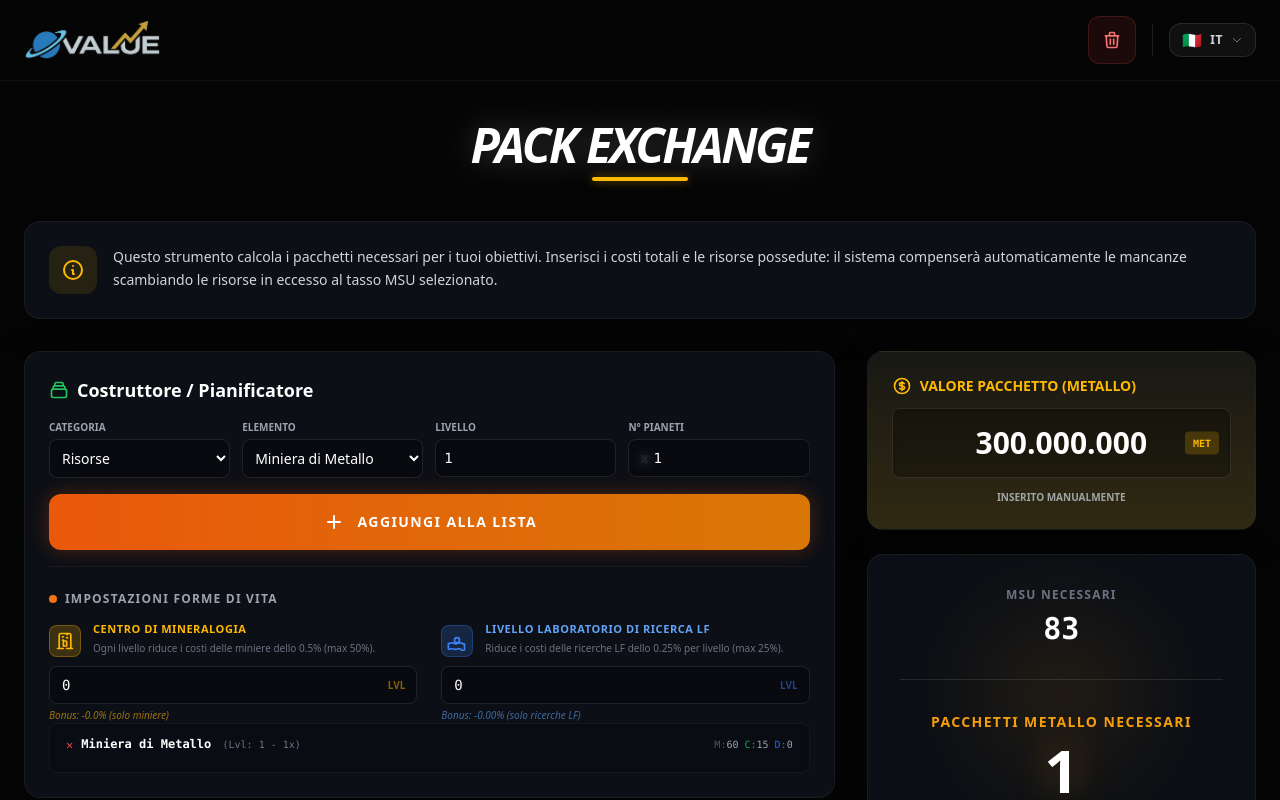
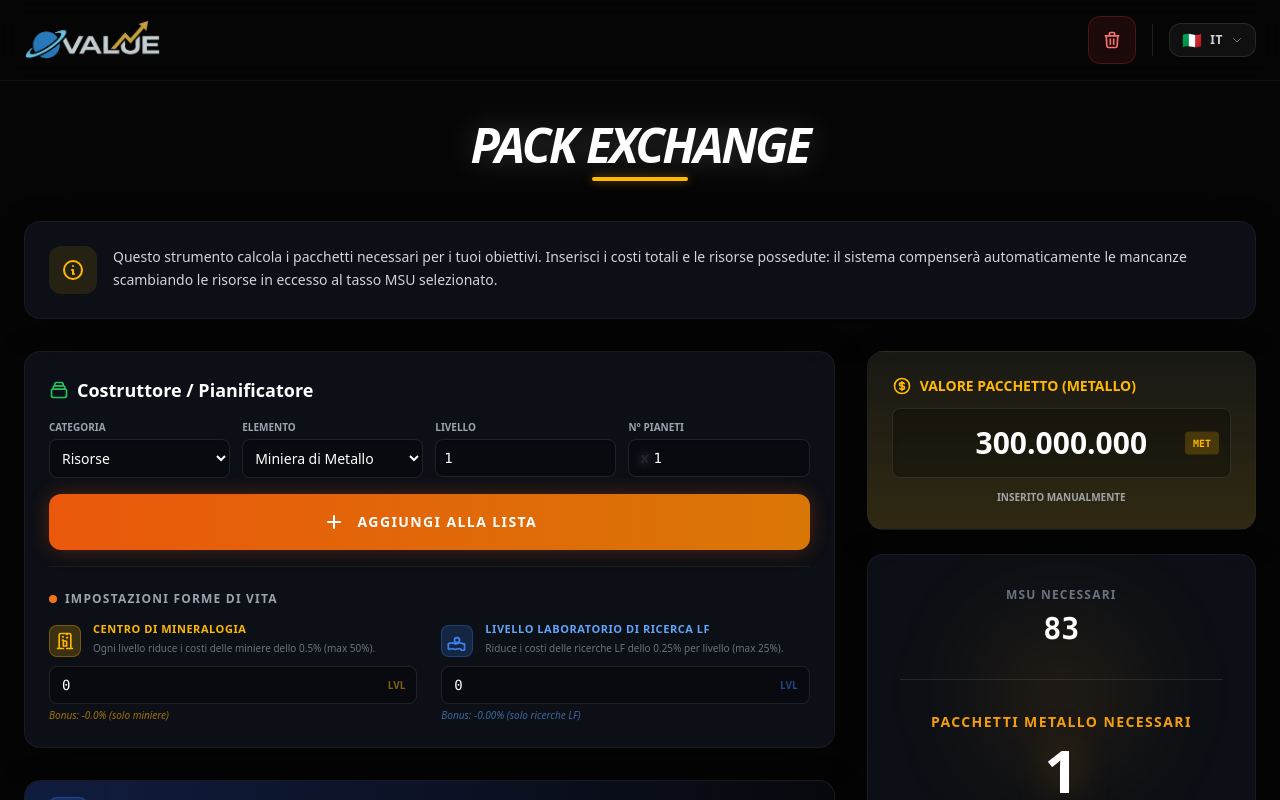
Before and after one commit to nicolagalassi/ovalue, a Vue app: page /pack in a window 1280 px wide. Both pictures are taken after a click on the button "AGGIUNGI ALLA LISTA". Shown: the top 800 px of the page. Built offline with nearby package versions, Linux system fonts and the light colour scheme.

Commit message:
fix pack

```diff
--- a/src/data/ogame_db.js
+++ b/src/data/ogame_db.js
@@ -217,31 +217,31 @@ export const OGAME_DB = {
 
     "fleet": {
         "items": {
-            "small_cargo": { "b": [2000, 2000, 0], "f": 1, "type": "unit" },
-            "large_cargo": { "b": [6000, 6000, 0], "f": 1, "type": "unit" },
-            "light_fighter": { "b": [3000, 1000, 0], "f": 1, "type": "unit" },
-            "heavy_fighter": { "b": [6000, 4000, 0], "f": 1, "type": "unit" },
-            "cruiser": { "b": [20000, 7000, 2000], "f": 1, "type": "unit" },
-            "battleship": { "b": [45000, 15000, 0], "f": 1, "type": "unit" },
-            "colony_ship": { "b": [10000, 20000, 10000], "f": 1, "type": "unit" },
-            "recycler": { "b": [10000, 6000, 2000], "f": 1, "type": "unit" },
-            "espionage_probe": { "b": [0, 1000, 0], "f": 1, "type": "unit" },
-            "bomber": { "b": [50000, 25000, 15000], "f": 1, "type": "unit" },
-            "destroyer": { "b": [60000, 50000, 15000], "f": 1, "type": "unit" },
-            "deathstar": { "b": [5000000, 4000000, 1000000], "f": 1, "type": "unit" },
-            "battlecruiser": { "b": [30000, 40000, 15000], "f": 1, "type": "unit" },
-            "reaper": { "b": [85000, 55000, 20000], "f": 1, "type": "unit" },
-            "pathfinder": { "b": [8000, 15000, 8000], "f": 1, "type": "unit" },
-            "rocket_launcher": { "b": [2000, 0, 0], "f": 1, "type": "unit" },
-            "light_laser": { "b": [1500, 500, 0], "f": 1, "type": "unit" },
-            "heavy_laser": { "b": [6000, 2000, 0], "f": 1, "type": "unit" },
-            "gauss_cannon": { "b": [20000, 15000, 2000], "f": 1, "type": "unit" },
-            "ion_cannon": { "b": [2000, 6000, 0], "f": 1, "type": "unit" },
-            "plasma_turret": { "b": [50000, 50000, 30000], "f": 1, "type": "unit" },
-            "small_shield_dome": { "b": [10000, 10000, 0], "f": 1, "type": "unit" },
-            "large_shield_dome": { "b": [50000, 50000, 0], "f": 1, "type": "unit" },
-            "interplanetary_missile": { "b": [12500, 2500, 10000], "f": 1, "type": "unit" },
-            "antiballistic_missile": { "b": [8000, 0, 2000], "f": 1, "type": "unit" }
+            "small_cargo": { "cost": [2000, 2000, 0], "f": 1, "type": "unit" },
+            "large_cargo": { "cost": [6000, 6000, 0], "f": 1, "type": "unit" },
+            "light_fighter": { "cost": [3000, 1000, 0], "f": 1, "type": "unit" },
+            "heavy_fighter": { "cost": [6000, 4000, 0], "f": 1, "type": "unit" },
+            "cruiser": { "cost": [20000, 7000, 2000], "f": 1, "type": "unit" },
+            "battleship": { "cost": [45000, 15000, 0], "f": 1, "type": "unit" },
+            "colony_ship": { "cost": [1000, 20000, 10000], "f": 1, "type": "unit" },
+            "recycler": { "cost": [10000, 6000, 2000], "f": 1, "type": "unit" },
+            "espionage_probe": { "cost": [0, 1000, 0], "f": 1, "type": "unit" },
+            "bomber": { "cost": [50000, 25000, 15000], "f": 1, "type": "unit" },
+            "destroyer": { "cost": [60000, 50000, 15000], "f": 1, "type": "unit" },
+            "deathstar": { "cost": [5000000, 4000000, 1000000], "f": 1, "type": "unit" },
+            "battlecruiser": { "cost": [30000, 40000, 15000], "f": 1, "type": "unit" },
+            "reaper": { "cost": [85000, 55000, 20000], "f": 1, "type": "unit" },
+            "pathfinder": { "cost": [8000, 15000, 8000], "f": 1, "type": "unit" },
+            "rocket_launcher": { "cost": [2000, 0, 0], "f": 1, "type": "unit" },
+            "light_laser": { "cost": [1500, 500, 0], "f": 1, "type": "unit" },
+            "heavy_laser": { "cost": [6000, 2000, 0], "f": 1, "type": "unit" },
+            "gauss_cannon": { "cost": [20000, 15000, 2000], "f": 1, "type": "unit" },
+            "ion_cannon": { "cost": [2000, 6000, 0], "f": 1, "type": "unit" },
+            "plasma_turret": { "cost": [50000, 50000, 30000], "f": 1, "type": "unit" },
+            "small_shield_dome": { "cost": [10000, 10000, 0], "f": 1, "type": "unit" },
+            "large_shield_dome": { "cost": [50000, 50000, 0], "f": 1, "type": "unit" },
+            "interplanetary_missile": { "cost": [12500, 2500, 10000], "f": 1, "type": "unit" },
+            "antiballistic_missile": { "cost": [8000, 0, 2000], "f": 1, "type": "unit" }
         }
     },
     premium_items_legacy: {
--- a/src/locales/en.json
+++ b/src/locales/en.json
@@ -106,6 +106,7 @@
     "pack_calc_title": "Pack Exchange",
     "pack_calc_intro": "This tool calculates the packs needed for your goals. Enter total costs and held resources: the system will automatically compensate for shortages by trading excess resources at the selected MSU rate.",
     "lbl_min_level": "Mineral Research Centre (Rock'tal)",
+    "lbl_queue_list": "Construction List",
     "lbl_min_desc": "Each level reduces mine construction costs by 0.5% (max 50%).",
     "btn_add_queue": "Add to List",
     "cat_resources": "Resource Buildings",
@@ -182,6 +183,10 @@
     "gauss_cannon": "Gauss Cannon",
     "ion_cannon": "Ion Cannon",
     "plasma_turret": "Plasma Turret",
+    "small_shield_dome": "Small Shield Dome",
+    "large_shield_dome": "Large Shield Dome",
+    "interplanetary_missile": "Interplanetary Missiles",
+    "antiballistic_missile": "Anti-Ballistic Missiles",
     "mineralogy_centre": "Mineral Research Centre",
     "1001": "Residential Sector",
     "1002": "Biosphere Farm",
--- a/src/locales/it.json
+++ b/src/locales/it.json
@@ -106,6 +106,7 @@
     "pack_calc_title": "Pack Exchange",
     "pack_calc_intro": "Questo strumento calcola i pacchetti necessari per i tuoi obiettivi. Inserisci i costi totali e le risorse possedute: il sistema compenserà automaticamente le mancanze scambiando le risorse in eccesso al tasso MSU selezionato.",
     "lbl_min_level": "Centro di Mineralogia (Rock'tal)",
+    "lbl_queue_list": "Lista Costruzioni",
     "lbl_min_desc": "Ogni livello riduce i costi di costruzione delle miniere dello 0.5% (max 50%).",
     "btn_add_queue": "Aggiungi alla Lista",
     "cat_resources": "Risorse",
@@ -182,6 +183,10 @@
     "gauss_cannon": "Cannone Gauss",
     "ion_cannon": "Cannone Ionico",
     "plasma_turret": "Cannone al Plasma",
+    "small_shield_dome": "Cupola-Scudo Piccola",
+    "large_shield_dome": "Cupola-Scudo Grande",
+    "interplanetary_missile": "Missili Interplanetari",
+    "antiballistic_missile": "Missili Anti-Balistici",
     "mineralogy_centre": "Centro di Mineralogia",
     "1001": "Zona residenziale",
     "1002": "Fattoria della Biosfera",
--- a/src/views/PackCalc.vue
+++ b/src/views/PackCalc.vue
@@ -110,7 +110,13 @@ const addToQueue = () => {
     updateInputsFromQueue();
 };
 const removeFromQueue = (index) => { queue.value.splice(index, 1); updateInputsFromQueue(); };
-const updateInputsFromQueue = () => { let m = 0, c = 0, d = 0; queue.value.forEach(item => { m += item.m; c += item.c; d += item.d; }); if (queue.value.length > 0) { inputs.metal = m; inputs.crystal = c; inputs.deuterium = d; } };
+const updateInputsFromQueue = () => {
+    let m = 0, c = 0, d = 0;
+    queue.value.forEach(item => { m += item.m; c += item.c; d += item.d; });
+    inputs.metal = m;
+    inputs.crystal = c;
+    inputs.deuterium = d;
+};
 
 const removalInProgress = ref(false); // Dummy for cleaner removal
 
@@ -315,10 +321,7 @@ onMounted(() => {
                         <svg class="w-6 h-6 group-hover:rotate-90 transition-transform duration-500" fill="none" stroke="currentColor" viewBox="0 0 24 24"><path stroke-linecap="round" stroke-linejoin="round" stroke-width="2" d="M12 6v6m0 0v6m0-6h6m-6 0H6"></path></svg>
                         {{ t('btn_add_queue') }}
                     </button>
-                </div>
-
-                <!-- LifeForms Global Settings -->
-                <div class="col-span-full border-t border-white/5 pt-6 mt-4">
+                </div>                <div class="col-span-full border-t border-white/5 pt-6 mt-4">
                     <div class="flex items-center gap-2 mb-4">
                         <div class="w-2 h-2 rounded-full bg-orange-500 animate-pulse"></div>
                         <h3 class="text-xs font-black text-gray-400 uppercase tracking-widest">{{ t('lf_settings_title') }}</h3>
@@ -361,20 +364,85 @@ onMounted(() => {
                         </div>
                     </div>
                 </div>
-                <div class="bg-black/30 border border-white/5 rounded-lg p-3 min-h-[50px] max-h-[150px] overflow-y-auto space-y-1 text-xs font-mono backdrop-blur-sm">
-                    <div v-if="queue.length === 0" class="text-center text-gray-600 italic">{{ t('queue_empty') }}</div>
-                    <div v-for="(item, index) in queue" :key="index" class="flex justify-between items-center text-gray-300 border-b border-gray-700/50 pb-1 last:border-0 hover:bg-white/5 px-1 rounded transition">
-                        <div class="flex items-center gap-2">
-                            <button @click="removeFromQueue(index)" class="text-red-500 hover:text-red-400 font-bold">✕</button>
-                            <div><span class="text-white font-bold">{{ t(item.key) }}</span> <span class="text-[10px] text-gray-500 ml-1"><span v-if="item.cat === 'fleet'">({{ t('lbl_quantity') }}: {{ item.amount }})</span><span v-else-if="item.cat === 'import'"></span><span v-else>(Lvl: {{ item.level }} - {{ item.amount }}x)</span></span></div>
+            </div>
+
+            <!-- Queue List (Section Separata) -->
+            <div class="card-glass p-0 overflow-hidden border-l-4 border-l-blue-500 shadow-xl shadow-blue-500/5">
+                <div class="bg-gradient-to-r from-blue-900/40 to-transparent px-6 py-4 border-b border-white/10 flex justify-between items-center bg-black/40">
+                    <div class="flex items-center gap-3">
+                        <div class="p-2 rounded-lg bg-blue-500/20 text-blue-400 border border-blue-500/30">
+                            <svg class="w-5 h-5" fill="none" stroke="currentColor" viewBox="0 0 24 24"><path stroke-linecap="round" stroke-linejoin="round" stroke-width="2" d="M9 5H7a2 2 0 00-2 2v12a2 2 0 002 2h10a2 2 0 002-2V7a2 2 0 00-2-2h-2M9 5a2 2 0 002 2h2a2 2 0 002-2M9 5a2 2 0 012-2h2a2 2 0 012 2"></path></svg>
                         </div>
-                        <div class="text-[10px] text-gray-400 font-mono text-right"><span class="text-gray-600">M:</span>{{ formatNum(item.m) }} <span class="text-green-600">C:</span>{{ formatNum(item.c) }} <span class="text-blue-600">D:</span>{{ formatNum(item.d) }}</div>
+                        <h3 class="text-sm font-black text-white uppercase tracking-widest">{{ t('lbl_queue_list') }}</h3>
+                    </div>
+                    <div class="flex items-center gap-2">
+                         <span class="px-2 py-1 rounded-md bg-white/5 text-[10px] font-mono text-blue-300 border border-white/5">{{ queue.length }} Elementi</span>
+                         <button v-if="queue.length > 0" @click="queue = []; updateInputsFromQueue()" class="text-[10px] font-bold text-red-500/70 hover:text-red-400 transition-colors uppercase tracking-tighter">{{ t('shop_cart_clear') || 'Svuota' }}</button>
+                    </div>
+                </div>
+
+                <div class="p-4 bg-black/20 min-h-[120px] max-h-[400px] overflow-y-auto custom-scrollbar">
+                    <div v-if="queue.length === 0" class="flex flex-col items-center justify-center py-12 text-gray-600 italic">
+                        <div class="w-16 h-16 rounded-full border-2 border-dashed border-white/5 flex items-center justify-center mb-4">
+                            <svg class="w-8 h-8 opacity-20" fill="none" stroke="currentColor" viewBox="0 0 24 24"><path stroke-linecap="round" stroke-linejoin="round" stroke-width="1.5" d="M19 11H5m14 0a2 2 0 012 2v6a2 2 0 01-2 2H5a2 2 0 01-2-2v-6a2 2 0 012-2m14 0V9a2 2 0 00-2-2M5 11V9a2 2 0 012-2m0 0V5a2 2 0 012-2h6a2 2 0 012 2v2M7 7h10"></path></svg>
+                        </div>
+                        <span class="text-xs uppercase tracking-widest font-black opacity-30">{{ t('queue_empty') }}</span>
+                    </div>
+
+                    <div class="grid grid-cols-1 md:grid-cols-2 gap-4">
+                        <div v-for="(item, index) in queue" :key="index" class="group/item relative flex flex-col gap-3 p-4 rounded-xl bg-white/5 border border-white/5 hover:border-blue-500/40 hover:bg-blue-500/5 transition-all duration-300">
+                            <!-- Background Accent -->
+                            <div class="absolute inset-y-0 left-0 w-1 rounded-full transition-all" :class="item.cat === 'fleet' ? 'bg-blue-500' : 'bg-ogame-warning'"></div>
+
+                            <div class="flex justify-between items-start pl-2">
+                                <div class="flex flex-col">
+                                    <span class="text-[15px] font-black text-white leading-tight uppercase tracking-tight">{{ t(item.key) }}</span>
+                                    <div class="flex items-center gap-2 mt-1.5">
+                                        <span class="text-[9px] font-black px-1.5 py-0.5 rounded bg-black/60 text-blue-300 border border-blue-500/20 uppercase tracking-widest">
+                                            {{ t('cat_' + item.cat) || item.cat }}
+                                        </span>
+                                        <div class="h-1 w-1 rounded-full bg-white/20"></div>
+                                        <span class="text-[10px] font-black text-ogame-warning italic uppercase">
+                                            <template v-if="item.cat === 'fleet'">{{ t('lbl_quantity') }}: <span class="text-white not-italic font-mono text-xs">{{ formatNum(item.amount) }}</span></template>
+                                            <template v-else>{{ t('lbl_level') }}: <span class="text-white not-italic font-mono text-xs">{{ item.level }}</span> <span class="opacity-30 mx-1">|</span> {{ item.amount }}x</template>
+                                        </span>
+                                    </div>
+                                </div>
+                                <button @click="removeFromQueue(index)" class="p-2 rounded-xl text-gray-600 hover:text-red-400 hover:bg-red-400/10 transition-all border border-transparent hover:border-red-500/20" title="Rimuovi">
+                                    <svg class="w-4 h-4" fill="none" stroke="currentColor" viewBox="0 0 24 24"><path stroke-linecap="round" stroke-linejoin="round" stroke-width="2" d="M19 7l-.867 12.142A2 2 0 0116.138 21H7.862a2 2 0 01-1.995-1.858L5 7m5 4v6m4-6v6m1-10V4a1 1 0 00-1-1h-4a1 1 0 00-1 1v3M4 7h16"></path></svg>
+                                </button>
+                            </div>
+
+                            <div class="grid grid-cols-3 gap-3 mt-1 pl-2 bg-black/30 rounded-lg p-3 border border-white/5">
+                                <div class="flex flex-col gap-1">
+                                    <div class="flex items-center gap-1.5 mb-0.5">
+                                        <div class="w-1.5 h-1.5 rounded-full bg-gray-500"></div>
+                                        <span class="text-[9px] font-black text-gray-500 uppercase tracking-tighter leading-none">Metal</span>
+                                    </div>
+                                    <span class="text-sm font-mono font-black text-white leading-none">{{ formatNum(item.m) }}</span>
+                                </div>
+                                <div class="flex flex-col gap-1">
+                                    <div class="flex items-center gap-1.5 mb-0.5">
+                                        <div class="w-1.5 h-1.5 rounded-full bg-blue-500"></div>
+                                        <span class="text-[9px] font-black text-blue-500 uppercase tracking-tighter leading-none">Crystal</span>
+                                    </div>
+                                    <span class="text-sm font-mono font-black text-blue-300 leading-none">{{ formatNum(item.c) }}</span>
+                                </div>
+                                <div class="flex flex-col gap-1">
+                                    <div class="flex items-center gap-1.5 mb-0.5">
+                                        <div class="w-1.5 h-1.5 rounded-full bg-green-500"></div>
+                                        <span class="text-[9px] font-black text-green-500 uppercase tracking-tighter leading-none">Deut</span>
+                                    </div>
+                                    <span class="text-sm font-mono font-black text-green-300 leading-none">{{ formatNum(item.d) }}</span>
+                                </div>
+                            </div>
+                        </div>
                     </div>
                 </div>
             </div>
 
-
             <div class="card-glass p-6 border-l-4 border-l-blue-600">
+>
                 <div class="flex items-center justify-between mb-6">
                     <h3 class="text-lg font-bold text-white">{{ t('lbl_costs') }} & {{ t('lbl_stock') }}</h3>
                     <span class="text-[10px] bg-blue-900/40 text-blue-300 px-2 py-1 rounded border border-blue-500/20">{{ t('lbl_stock') }}</span>
```
